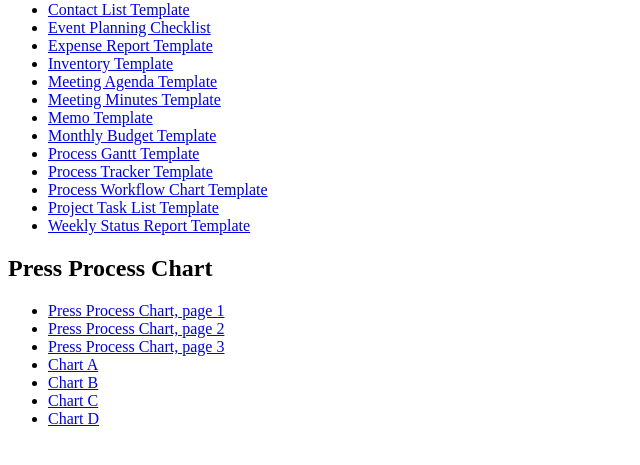
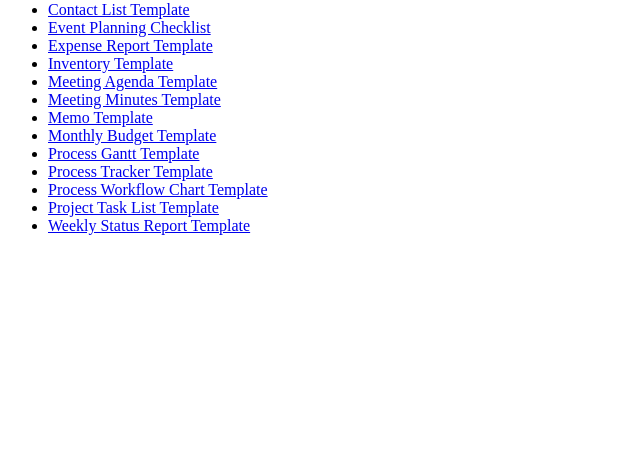
Before and after one commit to randomguy44baller/templates, a plain HTML site: page index.html in a window 1280 px wide. Shown: the part 79-544 px from the top of the page, without its empty margins (0-640 px from the left). Drawn offline with Linux system fonts and the light colour scheme.

Commit message:
Remove Press Process Chart section
Co-authored-by: randomguy44baller <randomguy44baller@users.noreply.github.com>

```diff
--- a/index.html
+++ b/index.html
@@ -13,13 +13,3 @@
 <li><a href="Project-Task-List-Template.xlsx" download>Project Task List Template</a></li>
 <li><a href="Weekly-Status-Report-Template.docx" download>Weekly Status Report Template</a></li>
 </ul>
-<h2 id="press-process-chart">Press Process Chart</h2>
-<ul>
-<li><a href="press-process-chart-p1.pdf">Press Process Chart, page 1</a></li>
-<li><a href="press-process-chart-p2.pdf">Press Process Chart, page 2</a></li>
-<li><a href="press-process-chart-p3.pdf">Press Process Chart, page 3</a></li>
-<li><a href="chart-a.pdf">Chart A</a></li>
-<li><a href="chart-b.pdf">Chart B</a></li>
-<li><a href="chart-c.pdf">Chart C</a></li>
-<li><a href="chart-d.pdf">Chart D</a></li>
-</ul>
```
Also changed, not shown: 7 other files.
